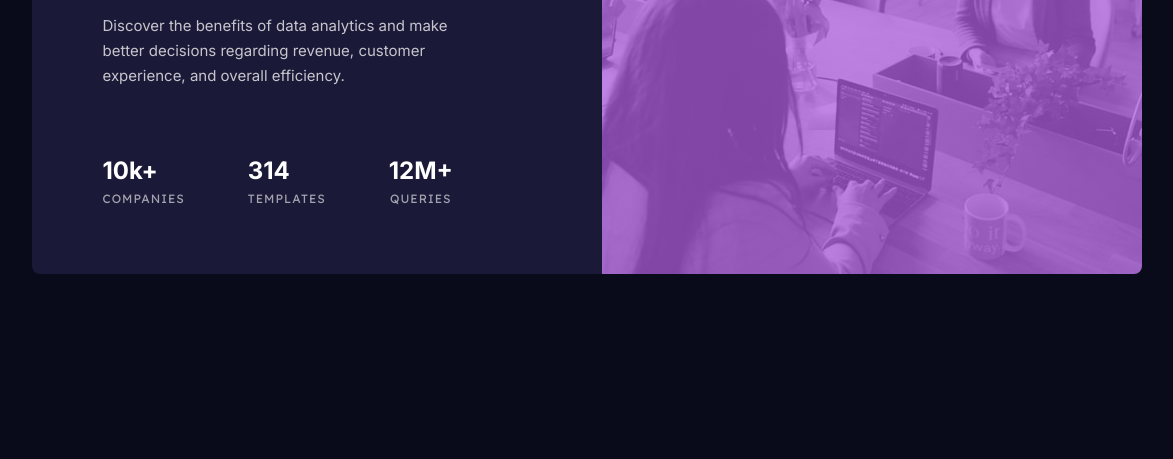
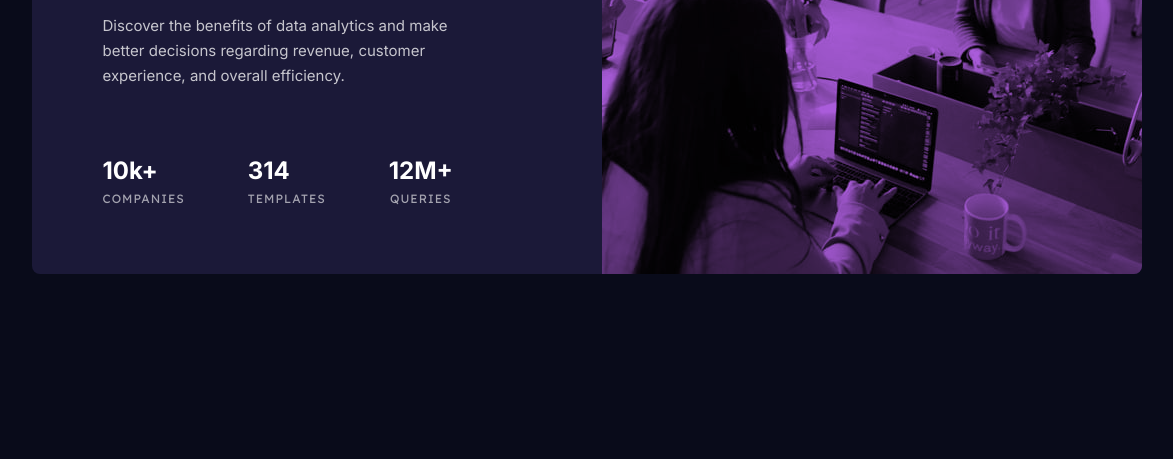
Before and after one commit to phi1s/stats-preview-component, a plain HTML site: page index.html in a window 1536 px wide. Shown: the part 357-816 px from the top of the page, without its empty margins (189-1362 px from the left). Drawn offline with Linux system fonts and the light colour scheme.

Commit message:
implement feedback

```diff
--- a/style.css
+++ b/style.css
@@ -2,7 +2,6 @@
   --clr-very-dark-blue: hsl(233, 47%, 7%);
   --clr-dark-desaturated-blue: hsl(244, 38%, 16%);
   --clr-soft-violet: hsl(277, 64%, 61%);
-  --clr-soft-violet-opacity: hsl(277, 64%, 61%, 0.75);
   --clr-white: hsl(0, 0%, 100%);
   --clr-slightly-transparent-white-main: hsla(0, 0%, 100%, 0.75);
   --clr-slightly-transparent-white: hsla(0, 0%, 100%, 0.4);
@@ -27,12 +26,12 @@ main {
   display: flex;
   justify-content: flex-end;
   flex-wrap: wrap-reverse;
-  margin: 24px 88px;
+  margin: 24px;
   border-radius: 8px;
 }
 
 section {
-  max-width: 500px;
+  width: 100%;
   height: 100%;
   padding: 14px 31.5px 31.5px 31.5px;
 }
@@ -42,13 +41,10 @@ section {
   height: 240px;
   border-top-left-radius: 8px;
   border-top-right-radius: 8px;
-  background-image: linear-gradient(
-      var(--clr-soft-violet-opacity),
-      var(--clr-soft-violet-opacity),
-      var(--clr-soft-violet-opacity)
-    ),
-    url("./images/image-header-mobile.jpg");
+  background-color: var(--clr-soft-violet);
+  background-image: url("./images/image-header-mobile.jpg");
   background-size: cover;
+  background-blend-mode: multiply;
 }
 
 h1 {
@@ -105,14 +101,7 @@ span {
     width: 540px;
     border-top-left-radius: 0px;
     border-bottom-right-radius: 8px;
-    background-image: linear-gradient(
-        var(--clr-soft-violet-opacity),
-        var(--clr-soft-violet-opacity),
-        var(--clr-soft-violet-opacity)
-      ),
-      url("./images/image-header-desktop.jpg");
-    background-size: cover;
-    background-color: red;
+    background-image: url("./images/image-header-desktop.jpg");
   }
   .key-figures {
     display: flex;
```
